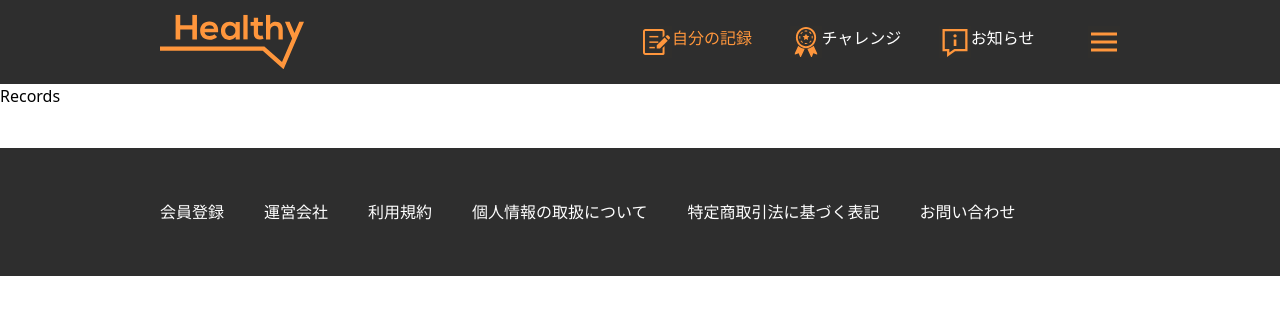
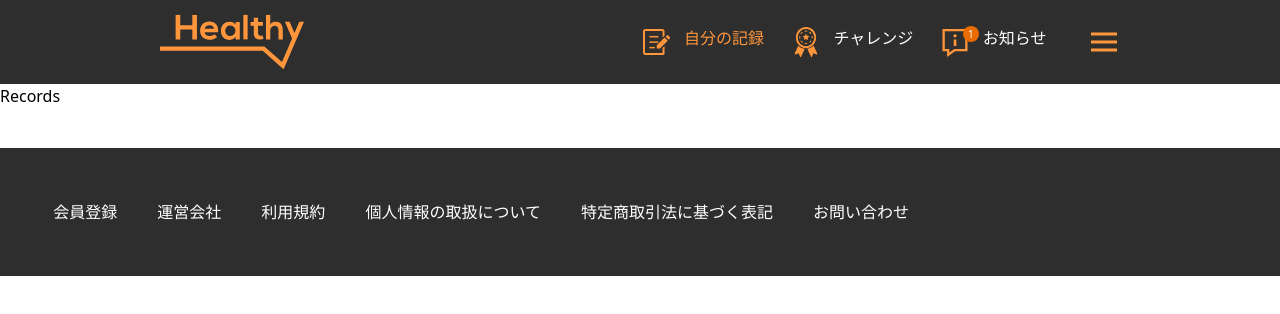
Before and after one commit to LofizDev/Arent_Test, a React (Vite) app: page /records in a window 1280 px wide. Shown: the top 314 px of the page. Built offline with nearby package versions, Linux system fonts and the light colour scheme.

Commit message:
add small icon

```diff
--- /dev/null
+++ b/src/components/NoticeNumber.tsx
@@ -0,0 +1,17 @@
+import { ReactNode } from 'react';
+
+interface Props {
+    children: ReactNode,
+    number: number,
+}
+
+function NoticeNumber({ children, number }: Props) {
+    return (<div className="relative">
+        {children}
+        <div className="absolute bg-primary-500 h-[16px] w-[16px] rounded-full flex justify-center items-center text-[10px] top-0 -right-1/4">
+                {number}
+            </div>
+    </div>)
+}
+
+export default NoticeNumber;
--- a/src/layout/Footer.tsx
+++ b/src/layout/Footer.tsx
@@ -4,7 +4,7 @@
 function Footer() {
     return (
         <div className='h-[128px] bg-dark-600 mt-10'>
-            <div className='w-3/4 h-full text-light m-auto flex items-center'>
+            <div className=' md:w-11/12 w-3/4 h-full text-light m-auto flex items-center flex-wrap'>
                 {
                     FOOTER_DATA.map((item, index) => {
                         return <a key={index} href='#' className='mr-10'>
--- a/src/layout/Header.tsx
+++ b/src/layout/Header.tsx
@@ -7,6 +7,7 @@
 import Menu from "../../public/assets/icons/menu.svg";
 import Close from "../../public/assets/icons/close.svg";
 import Dropdown from "../components/Dropdown";
+import NoticeNumber from "../components/NoticeNumber";
 
 const ELEMENTS = [
   "自分の記録",
@@ -17,12 +18,14 @@
   "設定",
 ];
 
+const NUMBER = 1;
+
 function Header() {
   const [isOpen, setOpen] = useState<boolean>(false);
 
   return (
     <div className="h-[84px] w-full bg-dark-600 m-auto">
-      <div className="w-3/4 h-full m-auto flex justify-between">
+      <div className="md:w-3/4 w-[95%] h-full m-auto flex justify-between">
         <a className="flex items-center" href="/">
           <img className="h-[64px] w-[144px]" src={Logo} />
         </a>
@@ -31,18 +34,20 @@
             <img className="h-[32px] w-[32px]" src={Memo} />
             <NavLink
               to="/records"
-              className={({ isActive }) => (isActive ? "text-primary-400" : "")}
+              className={(isActive) => (isActive ? "text-primary-400 ml-3 lg:block hidden" : "ml-3 lg:block hidden")}
             >
               自分の記録
             </NavLink>
           </div>
           <div className="inline-flex text-light hover:text-primary-400 cursor-pointer mr-4">
             <img className="h-[32px] w-[32px]" src={Challenge} />
-            <span>チャレンジ</span>
+            <span className="lg:block hidden ml-3">チャレンジ</span>
           </div>
           <div className="inline-flex text-light hover:text-primary-400 cursor-pointer mr-4">
+            <NoticeNumber number={NUMBER}>
             <img className="h-[32px] w-[32px]" src={Info} />
-            <span>お知らせ</span>
+            </NoticeNumber>
+            <span className="lg:block hidden ml-3">お知らせ</span>
           </div>
           <div className="ml-4">
             <Dropdown open={isOpen} elements={ELEMENTS}>
```
